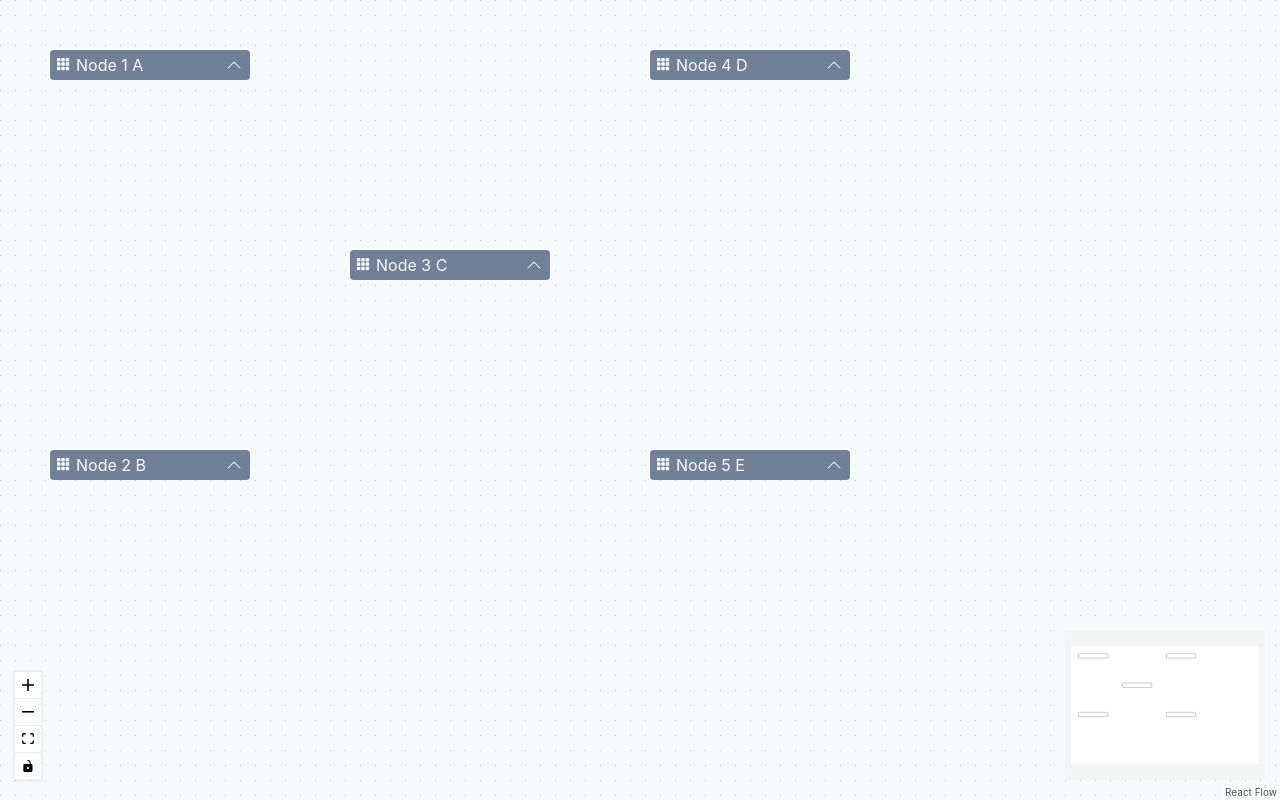
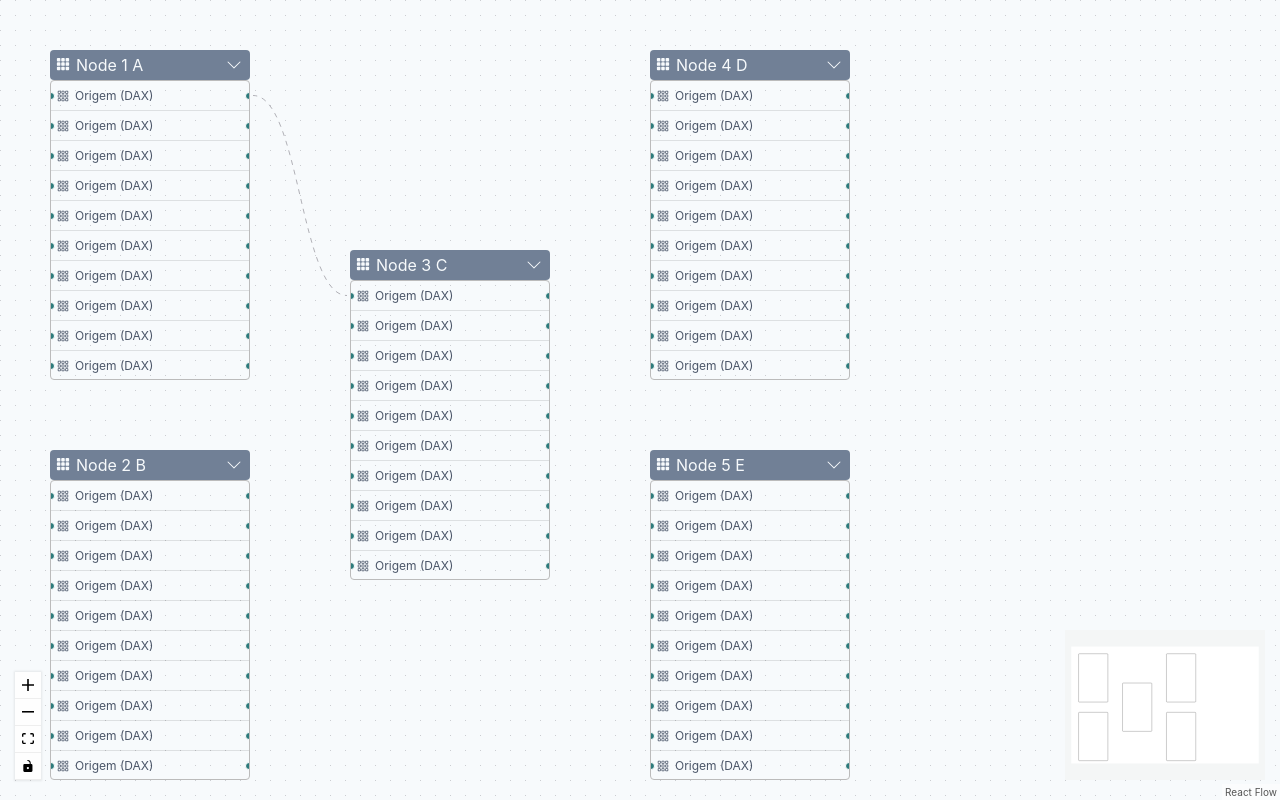
Before and after one commit to j0hnbarbosa/diagram-study, a Next.js app: page /react-flow-custom-page in a window 1280 px wide. Built offline with nearby package versions, Linux system fonts and the light colour scheme.

Commit message:
Added edge connection

```diff
--- a/components/react-flow-custom-component/components/custom-node/body/index.js
+++ b/components/react-flow-custom-component/components/custom-node/body/index.js
@@ -26,6 +26,8 @@ function Body({
           key={element.id}
           label={element.label}
           id={element.id}
+          idLeft={element.idLeft}
+          idRight={element.idRight}
         />
       ))}
     </div>
--- a/components/react-flow-custom-component/components/custom-node/columns/index.js
+++ b/components/react-flow-custom-component/components/custom-node/columns/index.js
@@ -8,6 +8,8 @@ function Columns({
   hideHandleLeft = true,
   hideHandleRight = true,
   id,
+  idLeft,
+  idRight,
 }) {
   return (
     <div className={styles.container} >
@@ -19,10 +21,10 @@ function Columns({
 
       {hideHandleLeft && (
         <Handle
-          id={`${id}-left`}
+          // id={`${id}-left`}
           type="target"
           position="left"
-          // id={output.idLeft}
+          id={idLeft}
           className={`${styles.handle} ${styles.left}`}
           isConnectable={false}
         />
@@ -30,10 +32,10 @@ function Columns({
 
       {hideHandleRight && (
         <Handle
-          id={`${id}-right`}
+          // id={`${id}-right`}
           type="source"
           position="right"
-          // id={output.idRight}
+          id={idRight}
           className={`${styles.handle} ${styles.right}`}
           isConnectable={false}
         />
--- a/components/react-flow-custom-component/components/custom-node/index.js
+++ b/components/react-flow-custom-component/components/custom-node/index.js
@@ -5,7 +5,7 @@ import Body from './body';
 import styles from './custom-node.module.scss';
 
 function CustomNode(props) {
-  const [showBody, setShowBody] = useState(false);
+  const [showBody, setShowBody] = useState(true);
 
   console.log('CustomNode props', props)
 
--- a/components/react-flow-custom-component/mock-data.js
+++ b/components/react-flow-custom-component/mock-data.js
@@ -269,7 +269,7 @@ export const initialNodes = [
     position: { x: 50, y: 450 },
   },
   {
-    id: generateId(),
+    id: 'id-target-3',
     type: 'customNode',
     data: {
       label: 'Node 3 C',
@@ -278,7 +278,7 @@ export const initialNodes = [
           {
             id: generateId(),
             hideHandleLeft: true,
-            idLeft: 'left-node1-1',
+            idLeft: 'target-left-node3-3',
             idRight: 'right-node1-1',
             type: "data",
             label: "Origem (DAX)"
@@ -669,11 +669,11 @@ export const initialEdges = [
     data: {
       centerCard: true
     },
-    type: 'buttonEdge',
+    // type: 'buttonEdge',
     sourceHandle: 'source-right-node1-1',
-    targetHandle: 'target-left-node2-2',
+    targetHandle: 'target-left-node3-3',
     source: 'id-source-1',
-    target: 'id-target-2',
+    target: 'id-target-3',
     animated: true
   },
 ]
```
